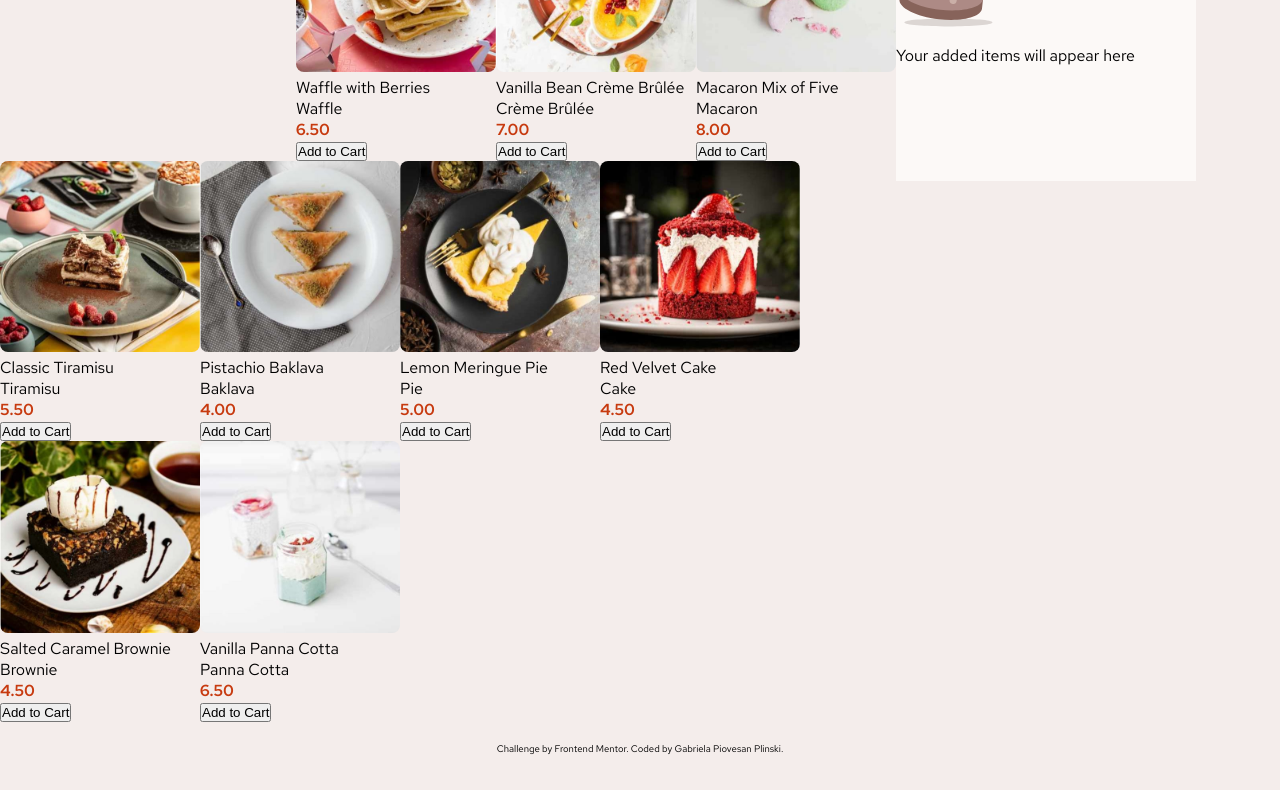
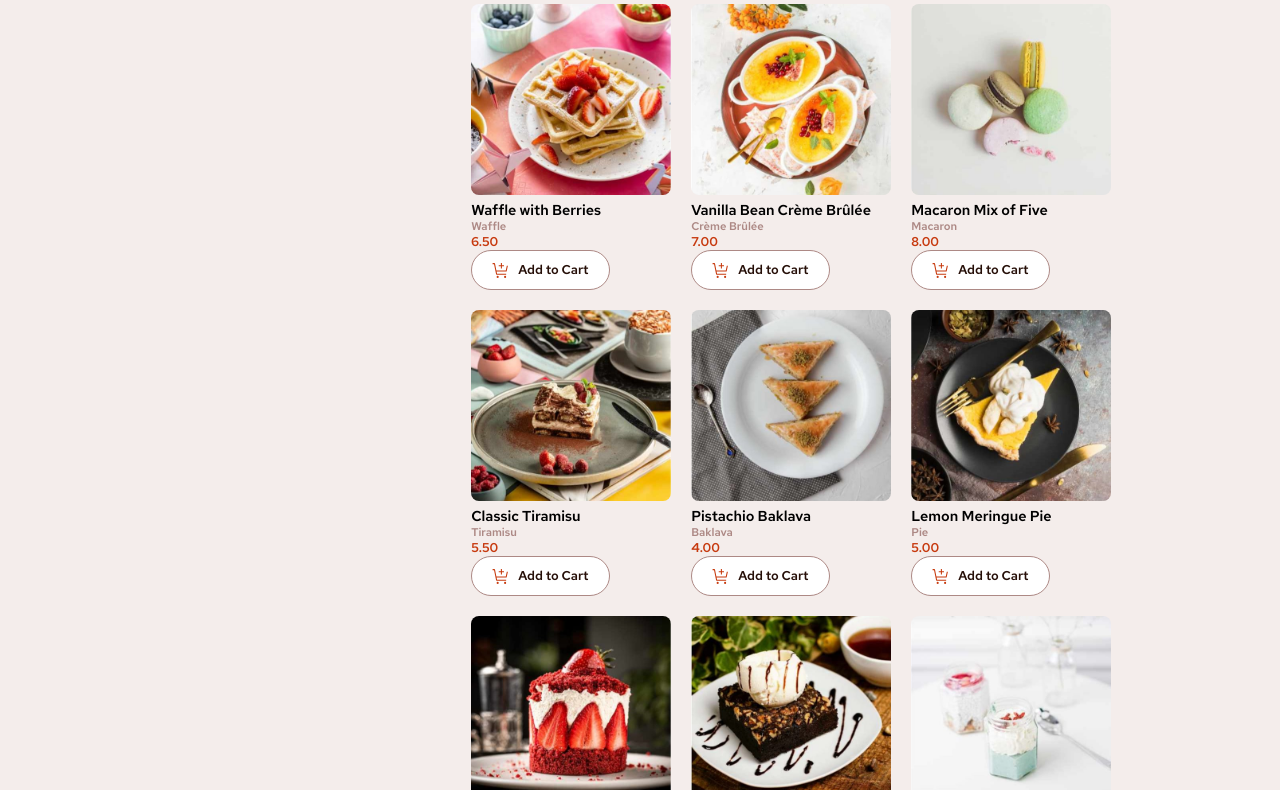
Before and after one commit to gabrielaplinski/product-cart, a plain HTML site: page index.html in a window 1280 px wide. Shown: the part 119-909 px from the top of the page. Before the commit the page ends 874 px from the top, so only its background shows below. Drawn offline with Linux system fonts and the light colour scheme.

Commit message:
styles product cart

```diff
--- a/index.html
+++ b/index.html
@@ -13,70 +13,72 @@
 <body>
 
   <main class="shop">
-    <h1>Desserts</h1>
+    <h1 class="titproduct">Desserts</h1>
+    <section class="products">
       <div>
         <img src="assets/images/image-waffle-desktop.jpg" alt="Waffle with Sugar and Strawberries">
-      <p class="dessert">Waffle with Berries</p>
+        <p class="description">Waffle with Berries</p>
         <p class="item">Waffle</p>
         <p class="price">6.50</p>
-      <button>Add to Cart</button>
+        <button type="button" onclick="addToCart()">Add to Cart</button>
       </div>
       <div>
         <img src="assets/images/image-creme-brulee-desktop.jpg" alt="Bean Crème Brûlée">
         <p class="description">Vanilla Bean Crème Brûlée</p>
         <p class="item">Crème Brûlée</p>
         <p class="price">7.00</p>
-      <button>Add to Cart</button>
+        <button type="button" onclick="addToCart()">Add to Cart</button>
       </div>
       <div>
         <img src="assets/images/image-macaron-desktop.jpg" alt="Five Colored Macaron">
         <p class="description">Macaron Mix of Five</p>
         <p class="item">Macaron</p>
         <p class="price">8.00</p>
-      <button>Add to Cart</button>
+        <button type="button" onclick="addToCart()">Add to Cart</button>
       </div>
       <div>
         <img src="assets/images/image-tiramisu-desktop.jpg" alt="Tiramisu With Berries">
         <p class="description">Classic Tiramisu</p>
         <p class="item">Tiramisu</p>
         <p class="price">5.50</p>
-      <button>Add to Cart</button>
+        <button type="button" onclick="addToCart()">Add to Cart</button>
       </div>
       <div>
         <img src="assets/images/image-baklava-desktop.jpg" alt="Three Pistachio Baklava">
         <p class="description">Pistachio Baklava</p>
         <p class="item">Baklava</p>
         <p class="price">4.00</p>
-      <button>Add to Cart</button>
+        <button type="button" onclick="addToCart()">Add to Cart</button>
       </div>
       <div>
         <img src="assets/images/image-meringue-desktop.jpg" alt="Lemon and Meringue Pie">
         <p class="description">Lemon Meringue Pie</p>
         <p class="item">Pie</p>
         <p class="price">5.00</p>
-      <button>Add to Cart</button>
+        <button type="button" onclick="addToCart()">Add to Cart</button>
       </div>
       <div>
         <img src="assets/images/image-cake-desktop.jpg" alt="Red Velvet Cake With Strawberries">
         <p class="description">Red Velvet Cake</p>
         <p class="item">Cake</p>
         <p class="price">4.50</p>
-      <button>Add to Cart</button>
+        <button type="button" onclick="addToCart()">Add to Cart</button>
       </div>
       <div>
         <img src="assets/images/image-brownie-desktop.jpg" alt="Salted Caramel Brownie With Ice Cream">
         <p class="description">Salted Caramel Brownie</p>
         <p class="item">Brownie</p>
         <p class="price">4.50</p>
-      <button>Add to Cart</button>
+        <button type="button" onclick="addToCart()">Add to Cart</button>
       </div>
       <div>
         <img src="assets/images/image-panna-cotta-desktop.jpg" alt="Vanilla Panna Cotta">
         <p class="description">Vanilla Panna Cotta</p>
         <p class="item">Panna Cotta</p>
         <p class="price">6.50</p>
-      <button>Add to Cart</button>
+        <button type="button" onclick="addToCart()">Add to Cart</button>
       </div>
+    </section>
   </main>
 
   <aside class="cart">
@@ -87,7 +89,8 @@
 
   <footer class="attribution">
     Challenge by <a href="https://www.frontendmentor.io?ref=challenge">Frontend Mentor</a>.
-    Coded by <a href="#">Gabriela Piovesan Plinski</a>.
+    Coded by <a href="https://github.com/gabrielaplinski">Gabriela Piovesan Plinski</a>.
   </footer>
+  <script src="script/script.js"></script>
 </body>
 </html>
--- /dev/null
+++ b/script/script.js
@@ -0,0 +1,3 @@
+function addToCart() {
+    console.log("Item added to cart")
+}
--- a/styles/style.css
+++ b/styles/style.css
@@ -27,19 +27,32 @@ html, body {
 }
 
 body {
+    margin: 0 auto;
+    width: 60%;
+
     display: flex;
-    align-content: flex-start;
+    justify-content: center;
     flex-wrap: wrap;
 }
 
 main {
     width: 70%;
+    padding: 60px 100px;
+
     display: flex;
     flex-wrap: wrap;
 }
 
-main h1 {
-    flex-grow: 1;
+h1.titproduct {
+    width: 100%;
+}
+
+.products {
+    padding-top: 20px;
+
+    display: grid;
+    grid-template-columns: auto auto auto;
+    gap: 20px;
 }
 
 div img {
@@ -47,19 +60,79 @@ div img {
     border-radius: 8px;
 }
 
+p.description {
+    font-size: 0.9em;
+    font-weight: 600;
+}
+
+p.item {
+    color: var(--rose400);
+    font-size: 0.7em;
+    font-weight: 600;
+}
+
 p.price {
     color: var(--cred);
     font-weight: 600;
+    font-size: 0.8em;
+}
+
+section.products div button {
+    font: normal 600 0.8em "Red Hat Text", sans-serif;
+    color: var(--rose900);
+    gap: 4px;
+    line-height: 1;
+    background-color: white;
+    border-radius: 20px;
+    border: 1px solid var(--rose400);
+    padding: 10px 20px;
+    display: inline-flex;
+    align-items: center;
+    justify-content: center;
+    transition: .2s;
+}
+
+.products div button:hover {
+    background-color: var(--rose900);
+    color: var(--rose50);
+    cursor: pointer;
+}
+
+.products div button::before {
+    content: "";
+    width: 18px;
+    height: 18px;
+    background: url(../assets/images/icon-add-to-cart.svg) no-repeat center/contain;
+    margin-right: 4px;
+    vertical-align: 5px;
 }
 
 aside {
     background-color: var(--rose50);
-    width: 300px;
-    height: 300px;
+    width: 330px;
+    height: 240px;
+    border-radius: 8px;
+    margin-top: 70px;
 }
 
 aside h2 {
     color: var(--cred);
+    padding: 15px 20px;
+}
+
+aside img {
+    position: relative;
+    transform: translate(-50%, -50%);
+    left: 50%;
+    top: 28%;
+}
+
+aside p {
+    color: var(--rose500);
+    font-weight: 600;
+    font-size: 0.7em;
+    text-align: center;
+    padding-top: 5px;
 }
 
 footer {
```
Lines whose indentation alone changed are shown as unchanged.
